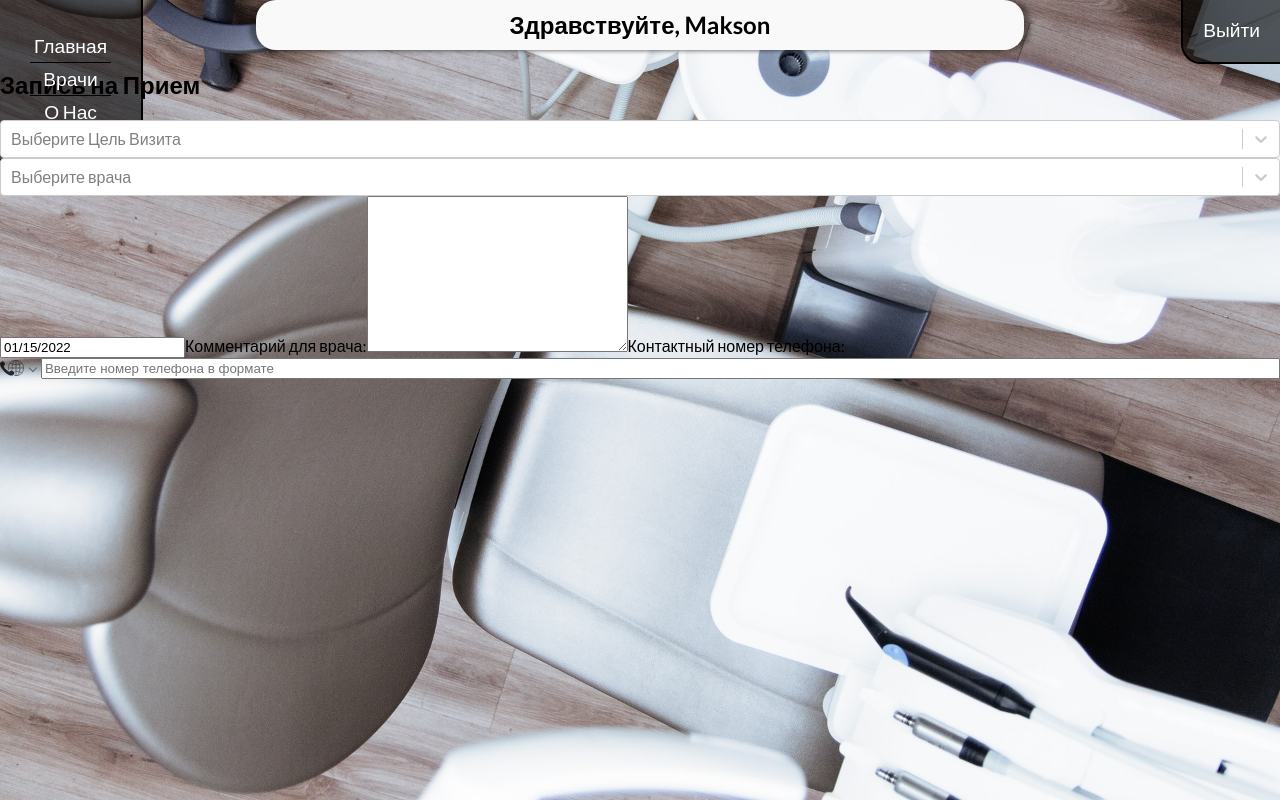
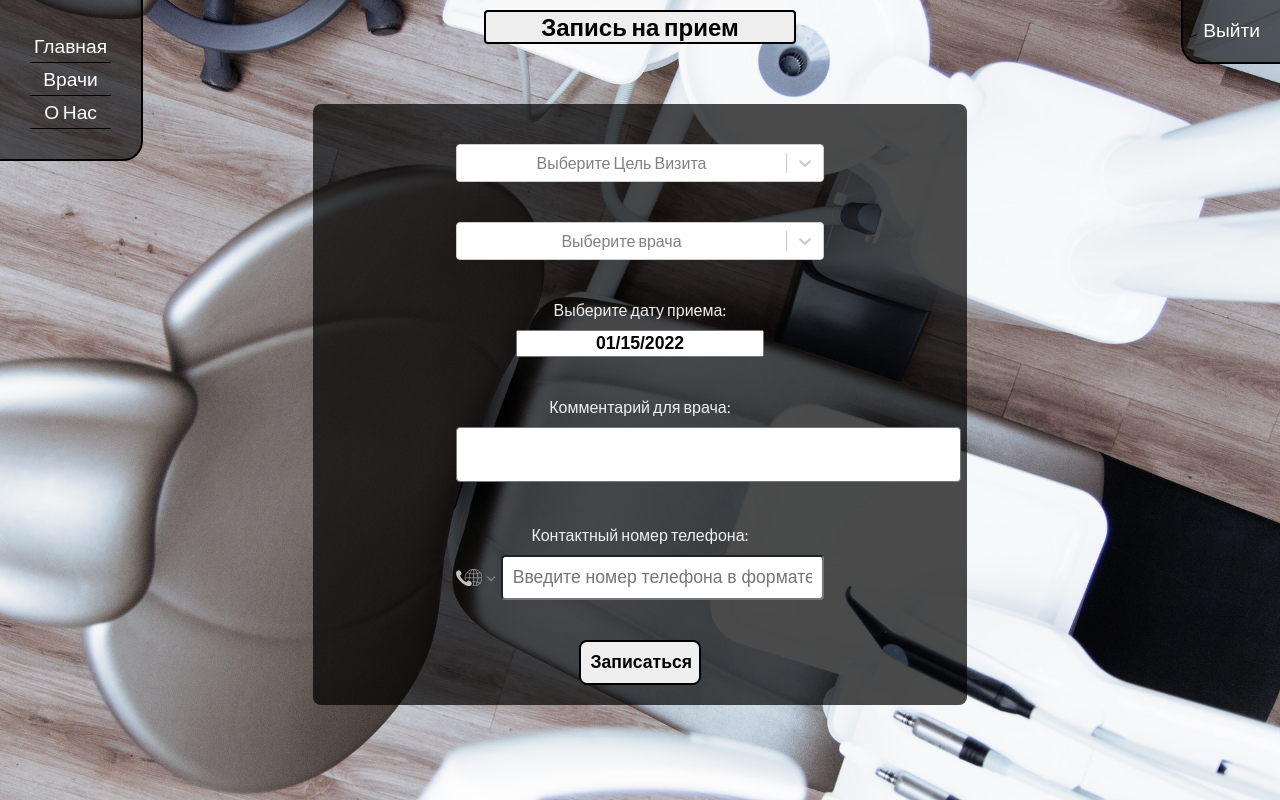
Before and after one commit to Cephern/nano_doc, a React (Create React App) app: page /appointment in a window 1280 px wide. Built offline with nearby package versions, Linux system fonts and the light colour scheme.

Commit message:
Appointment styling

```diff
--- a/src/pages/Appointment/Appointment.css
+++ b/src/pages/Appointment/Appointment.css
@@ -0,0 +1,67 @@
+.Appointment {
+	width: 80%;
+	margin: 0 auto;
+	padding: 10px;
+}
+
+.Appointment form {
+	width: 60%;
+	margin: 60px auto 0;
+	padding: 20px;
+	display: flex;
+	flex-direction: column;
+	align-items: center;
+	justify-content: space-between;
+	color: #eee;
+	border-radius: 8px;
+	background-color: rgba(0, 0, 0, 0.7);
+}
+
+.Appointment form label {
+	width: 60%;
+	margin: 20px auto;
+	text-align: center;
+}
+
+.Appointment form .select {
+	color: #000;
+}
+
+.Appointment form .datepicker {
+	font-size: 1.1em;
+	font-weight: bold;
+	text-align: center;
+	margin-top: 10px;
+}
+
+.Appointment form textarea {
+	resize: none;
+	border-radius: 4px;
+	margin-top: 10px;
+	padding: 4px;
+}
+
+.Appointment form .PhoneInput {
+	margin-top: 10px;
+}
+
+.Appointment form .PhoneInputCountry {
+	font-size: 1.1em;
+}
+
+.Appointment form .PhoneInputInput {
+	padding: 10px;
+	border-radius: 4px;
+	font-size: 1.1em;
+}
+
+.Appointment button {
+	width: 20%;
+	padding: 10px;
+	margin-top: 20px;
+	font-size: 1.1em;
+	font-weight: bold;
+	border: 2px solid #000;
+	border-radius: 8px;
+	cursor: pointer;
+}
--- a/src/pages/Appointment/Appointment.js
+++ b/src/pages/Appointment/Appointment.js
@@ -54,13 +54,11 @@ export default function Appointment() {
 
 	return (
 		<div className="Appointment">
-      <Greeting />
-
+			<h2 className="title">Запись на прием</h2>
 			<form>
-        <h2>Запись на Прием</h2>
-
 				<label>
 					<Select
+						className="select"
 						options={options}
 						placeholder="Выберите Цель Визита"
 						onChange={(reason) => setSelectedReason(reason)}
@@ -70,6 +68,7 @@ export default function Appointment() {
 
 				<label>
 					<Select
+						className="select"
 						options={DoctorsOptions}
 						placeholder={
 							DoctorsOptions ? "Выберите врача" : "Собираем консилиум..."
@@ -80,7 +79,9 @@ export default function Appointment() {
 				</label>
 
 				<label>
+					<span>Выберите дату приема:</span>
 					<DatePicker
+						className="datepicker"
 						selected={startDate}
 						onChange={(date) => setStartDate(date)}
 					/>
@@ -88,17 +89,19 @@ export default function Appointment() {
 
 				<label>
 					<span>Комментарий для врача:</span>
-          <textarea cols="30" rows="10"></textarea>
+					<textarea cols="60" rows="3"></textarea>
 				</label>
 
 				<label>
 					<span>Контактный номер телефона:</span>
 					<PhoneInput
-            placeholder="Введите номер телефона в формате"
+						placeholder="Введите номер телефона в формате 1 234 567 89 89"
 						value={phone}
 						onChange={(num) => setPhone(num)}
 					/>
 				</label>
+
+				<button>Записаться</button>
 			</form>
 		</div>
 	);
```
Lines whose indentation alone changed are shown as unchanged.
